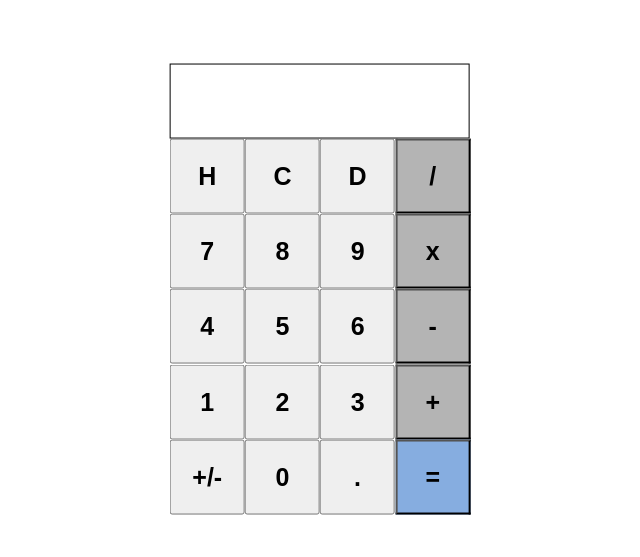
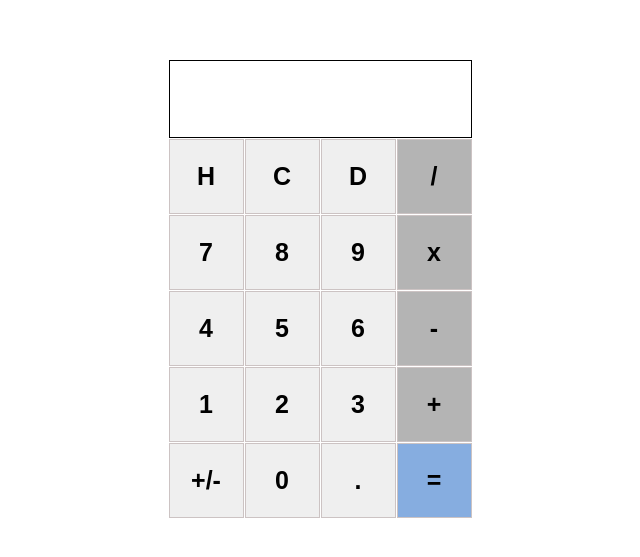
Before and after one commit to Super-Prime1/CSET-115-Weekly-Assignment-1, a plain HTML site: page index.html in a window 1280 px wide. Shown: the part 111-668 px from the top of the page, without its empty margins (320-960 px from the left). Drawn offline with Linux system fonts and the light colour scheme.

Commit message:
made final changes

```diff
--- a/115WeeklyA1.css
+++ b/115WeeklyA1.css
@@ -9,8 +9,8 @@
     width: 75px;
     font-size: 25px;
     font-weight: 700;
-    /* border: 1px solid rgb(204, 195, 195); */
-    margin: 0.1px;
+    border: 1px solid rgb(204, 195, 195);
+    margin: 0.5px;
 }
 
 .row1{
@@ -24,8 +24,8 @@
     width: 75px;
     font-size: 25px;
     font-weight: 700;
-    /* border: 1px solid rgb(204, 195, 195); */
-    margin: 0.1px;
+    border: 1px solid rgb(204, 195, 195);
+    margin: 0.5px;
 }
 
 .row2{
@@ -38,8 +38,8 @@
     width: 75px;
     font-size: 25px;
     font-weight: 700;
-    /* border: 1px solid rgb(204, 195, 195); */
-    margin: 0.1px;
+    border: 1px solid rgb(204, 195, 195);
+    margin: 0.5px;
 }
 
 .row0{
@@ -52,8 +52,8 @@
     width: 75px;
     font-size: 25px;
     font-weight: 700;
-    /* border: 1px solid rgb(204, 195, 195); */
-    margin: 0.1px;
+    border: 1px solid rgb(204, 195, 195);
+    margin: 0.5px;
 }
 
 .row3{
@@ -66,8 +66,8 @@
     justify-content: center;
 }
 .inputArea{
-    width: 300px;
-    height: 75px;
+    width: 303px;
+    height: 78px;
     border: 1px solid black;
 }
 
@@ -110,8 +110,8 @@
     width: 75px;
     font-size: 25px;
     font-weight: 700;
-    /* border: 1px solid rgb(204, 195, 195); */
-    margin: 0.1px;
+    border: 1px solid rgb(204, 195, 195);
+    margin: 0.5px;
 }
 
 .row4{
--- a/115WeeklyA1.js
+++ b/115WeeklyA1.js
@@ -49,27 +49,23 @@ function add(){
     num1 = parseFloat(document.getElementById("calc").innerText || 0);
     document.getElementById("calc").innerText = "";
     func = "add";
-    console.log(func);
 }
 
 function sub(){
     num1 = parseFloat(document.getElementById("calc").innerText || 0);
     document.getElementById("calc").innerText = "";
     func = "sub";
-    console.log(func);
 }
 
 function mul(){
     num1 = parseFloat(document.getElementById("calc").innerText || 0);
     document.getElementById("calc").innerText = "";
     func = "mul";
-    console.log(func);
 }
 function div(){
     num1 = parseFloat(document.getElementById("calc").innerText || 0);
     document.getElementById("calc").innerText = "";
     func = "div";
-    console.log(func);
 }
 
 function cle(){
```
